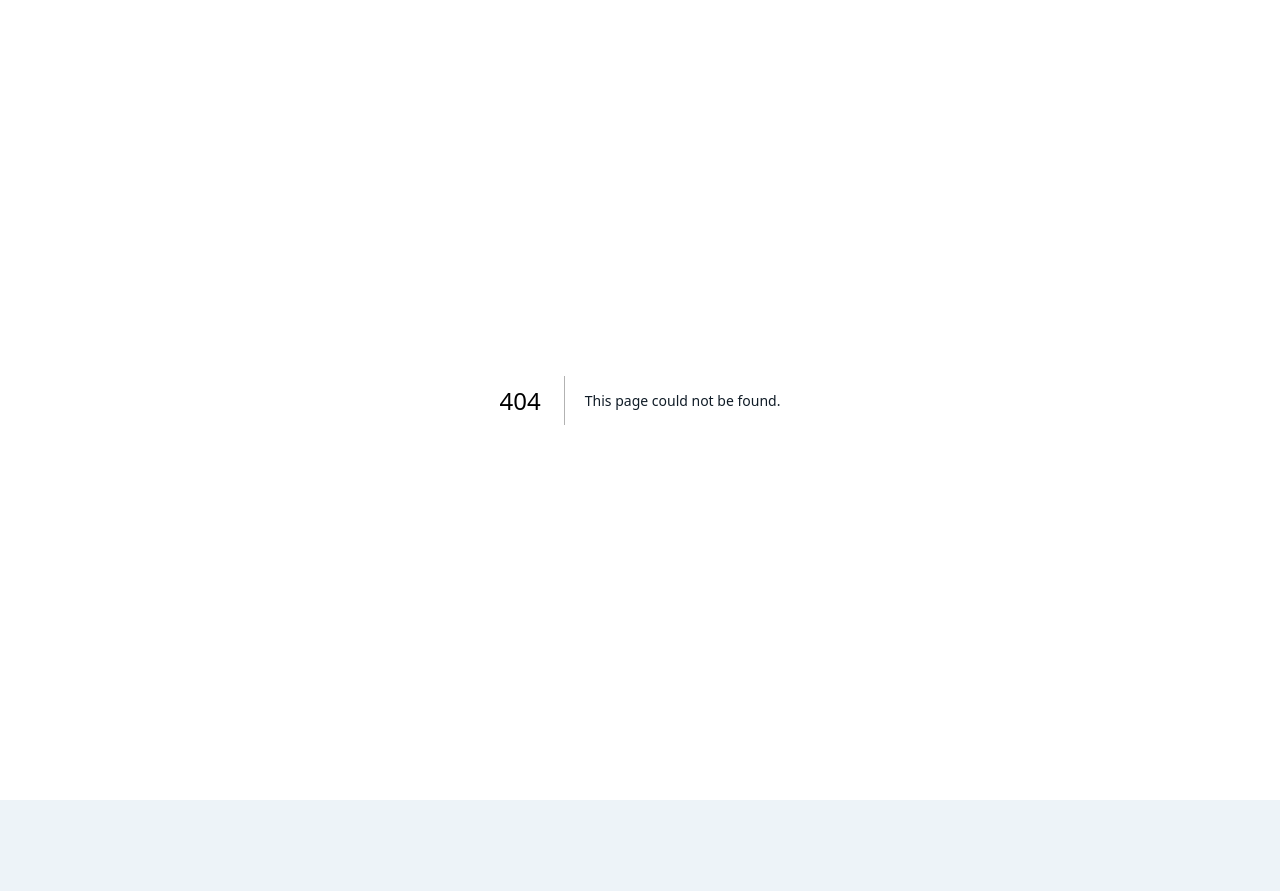
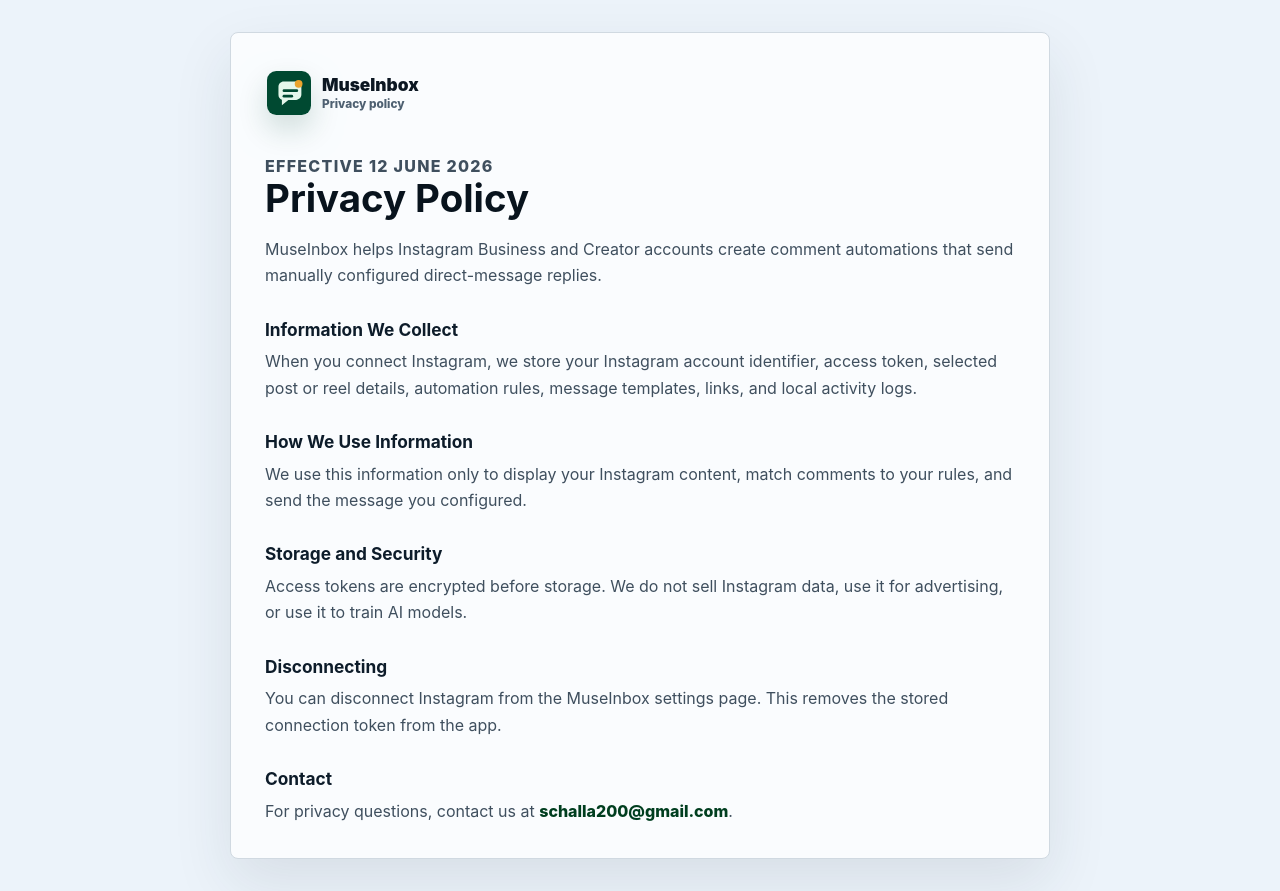
Before and after one commit to v12labs-engineering/museinbox, a Next.js app: page /privacy in a window 1280 px wide. Before the commit this address had no page. Before the commit the page ends 800 px from the top, so only its background shows below. Built offline with nearby package versions, Linux system fonts and the light colour scheme.

Commit message:
Add privacy policy page

```diff
--- /dev/null
+++ b/app/privacy/page.tsx
@@ -0,0 +1,56 @@
+import Link from "next/link";
+import { MuseInboxLogo } from "../../src/App";
+
+export default function PrivacyPage() {
+  return (
+    <main className="legal-page">
+      <article className="legal-shell">
+        <Link className="brand-lockup legal-brand" href="/" aria-label="MuseInbox home">
+          <MuseInboxLogo />
+          <span>
+            <strong>MuseInbox</strong>
+            <small>Privacy policy</small>
+          </span>
+        </Link>
+
+        <p className="eyebrow">Effective 12 June 2026</p>
+        <h1>Privacy Policy</h1>
+        <p>
+          MuseInbox helps Instagram Business and Creator accounts create comment
+          automations that send manually configured direct-message replies.
+        </p>
+
+        <h2>Information We Collect</h2>
+        <p>
+          When you connect Instagram, we store your Instagram account identifier,
+          access token, selected post or reel details, automation rules, message
+          templates, links, and local activity logs.
+        </p>
+
+        <h2>How We Use Information</h2>
+        <p>
+          We use this information only to display your Instagram content, match
+          comments to your rules, and send the message you configured.
+        </p>
+
+        <h2>Storage and Security</h2>
+        <p>
+          Access tokens are encrypted before storage. We do not sell Instagram
+          data, use it for advertising, or use it to train AI models.
+        </p>
+
+        <h2>Disconnecting</h2>
+        <p>
+          You can disconnect Instagram from the MuseInbox settings page. This
+          removes the stored connection token from the app.
+        </p>
+
+        <h2>Contact</h2>
+        <p>
+          For privacy questions, contact us at{" "}
+          <a href="mailto:schalla200@gmail.com">schalla200@gmail.com</a>.
+        </p>
+      </article>
+    </main>
+  );
+}
--- a/src/styles.css
+++ b/src/styles.css
@@ -355,6 +355,51 @@ h3 {
   padding: 24px;
   background:
     linear-gradient(135deg, oklch(99% 0.006 160), oklch(94% 0.016 248));
+}
+
+.legal-page {
+  min-height: 100vh;
+  padding: 32px;
+  background: oklch(96% 0.012 248);
+}
+
+.legal-shell {
+  width: min(820px, 100%);
+  margin: 0 auto;
+  padding: 34px;
+  border: 1px solid oklch(88% 0.015 248);
+  border-radius: 8px;
+  background: oklch(99% 0.004 248);
+  box-shadow: 0 24px 60px oklch(30% 0.03 248 / 10%);
+}
+
+.legal-brand {
+  margin-bottom: 34px;
+}
+
+.legal-shell h1 {
+  margin: 0 0 18px;
+  color: oklch(18% 0.026 248);
+  font-size: 2.4rem;
+  line-height: 1;
+}
+
+.legal-shell h2 {
+  margin: 30px 0 8px;
+  color: oklch(22% 0.035 248);
+  font-size: 1.08rem;
+}
+
+.legal-shell p {
+  margin: 0;
+  color: oklch(42% 0.032 248);
+  font-size: 1rem;
+  line-height: 1.65;
+}
+
+.legal-shell a:not(.brand-lockup) {
+  color: oklch(31% 0.095 160);
+  font-weight: 820;
 }
 
 .login-shell {
```
